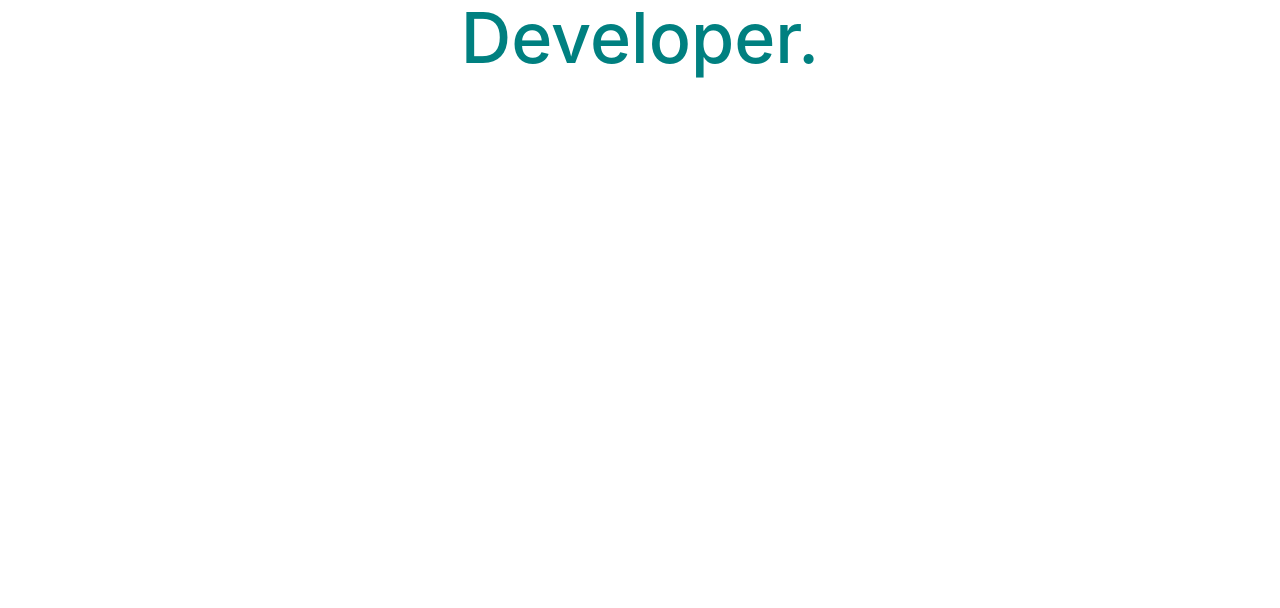
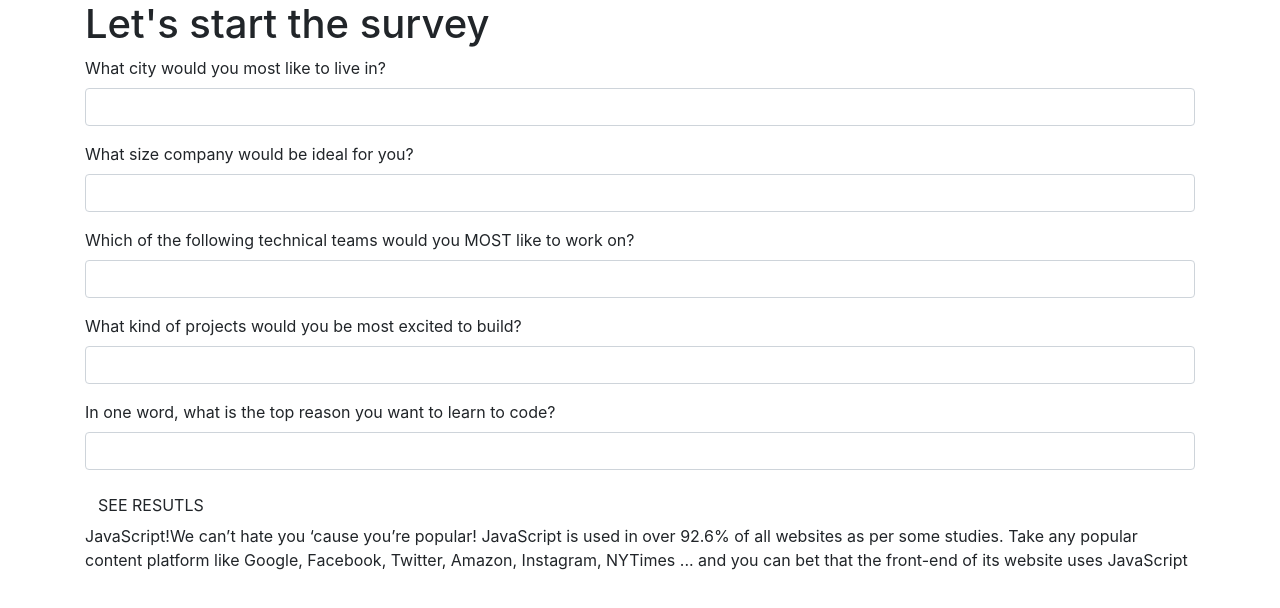
Before and after one commit to garybm/track-suggester, a plain HTML site: page index.html in a window 1280 px wide. Drawn offline with Linux system fonts and the light colour scheme.

Commit message:
add content on to the HTML, questions

```diff
--- a/index.html
+++ b/index.html
@@ -5,43 +5,39 @@
     <link href="css/styles.css" rel="stylesheet" type="text/css">
     <script src="js/jquery-3.3.1.js"></script>
     <script src="js/scripts.js"></script>
+    <meta charset="utf-8">
+    <meta name="viewport" content="width=device-width, initial-scale=1.0">
     <title>Track Suggester</title>
   </head>
   <body>
-    <div class="hero-image">
-      <div class="hero-text">
-        <h1 style="font-size:70px">Hello, I'am a <span style="color:teal">Software Developer.</span></h1>
-        <h2>My name is Gary and I create <em>amazing</em> things!</h2>
-      </div>
-    </div>
-
-    <!-- <div class="container">
+    <div class="container">
       <h1>Let's start the survey</h1>
       <div>
         <form id="survey">
           <div class="form-group">
-            <label for="person1">Questions1</label>
+            <label for="person1">What city would you most like to live in?</label>
             <input id="person1" class="form-control" type="text">
           </div>
           <div class="form-group">
-            <label for="person2">Questions2</label>
+            <label for="person2">What size company would be ideal for you?</label>
             <input id="person2" class="form-control" type="text">
           </div>
           <div class="form-group">
-            <label for="animal">Questions3</label>
+            <label for="animal">Which of the following technical teams would you MOST like to work on?</label>
             <input id="animal" class="form-control" type="text">
           </div>
           <div class="form-group">
-            <label for="exclamation">Questions4</label>
+            <label for="exclamation">What kind of projects would you be most excited to build?</label>
             <input id="exclamation" class="form-control" type="text">
           </div>
           <div class="form-group">
-            <label for="verb">Questions5</label>
+            <label for="verb">In one word, what is the top reason you want to learn to code?</label>
             <input id="verb" class="form-control" type="text">
           </div>
           <button type="submit" class="btn">SEE RESUTLS</button>
         </form>
+        <p>JavaScript!We can’t hate you ‘cause you’re popular! JavaScript is used in over 92.6% of all websites as per some studies. Take any popular content platform like Google, Facebook, Twitter, Amazon, Instagram, NYTimes ... and you can bet that the front-end of its website uses JavaScript</p>
       </div>
-    </div> -->
+    </div>
   </body>
 </html>
```
